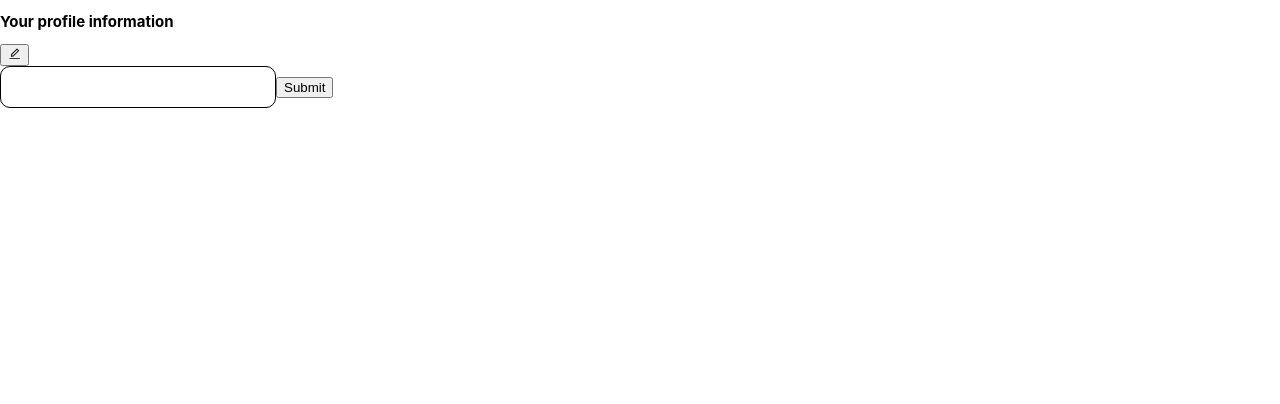
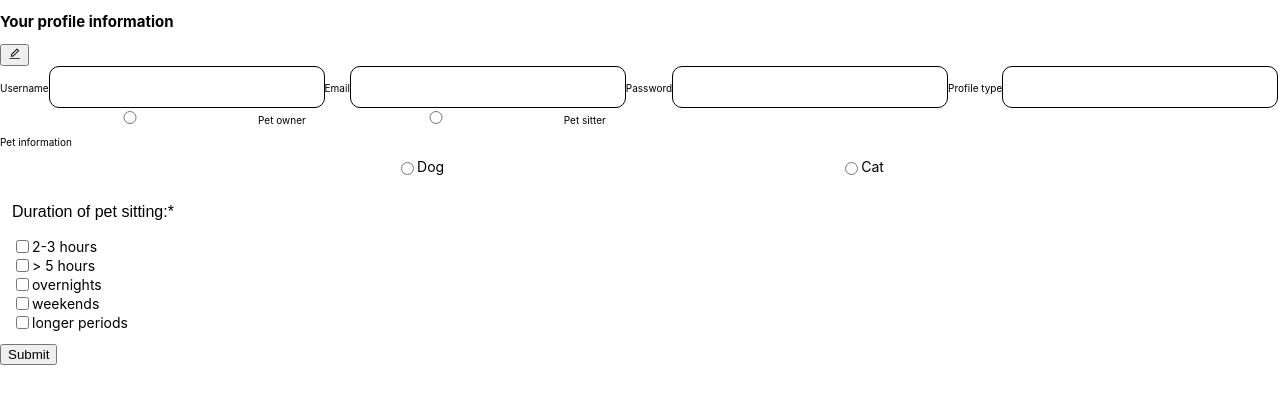
Before and after one commit to sk-phan/final-project, a React (Create React App) app in the folder frontend/: page /profile in a window 1280 px wide. Shown: the top 404 px of the page. Built offline with nearby package versions, Linux system fonts and the light colour scheme.

Commit message:
set up profile form

```diff
--- a/frontend/src/pages/Profile.js
+++ b/frontend/src/pages/Profile.js
@@ -5,12 +5,22 @@ import { user } from "../reducers/user";
 import { NavBar } from "../components/NavBar";
 import { AiOutlineEdit } from 'react-icons/ai';
 
+import styled from "styled-components";
+
+
 export const Profile = () => {
 
     const [username, setUsername ]= useState('');
+    const [email, setEmail ]= useState('');
+    const [password, setPassword ]= useState('');
+    const [profileType, setProfileType] = useState('');
+    const [animalType, setAnimalType] = useState('')
+    const [preferableTime, setPreferableTime] = useState([])
 
     const dispatch = useDispatch();
     const userProfile = useSelector(state => state.user.userData)
+
+    const preferTimeOption = ['2-3 hours', ' > 5 hours', 'overnights', 'weekends', 'longer periods'];
 
     console.log(userProfile)
 
@@ -34,6 +44,15 @@ export const Profile = () => {
       .catch(error => console.log(error))
     }
 
+    const onTimeCheckbox = (time) => {
+        if (preferableTime.includes(time)) {
+          const timeArray = preferableTime.filter(item => item !== time );
+          setPreferableTime(timeArray)
+        }
+
+        else setPreferableTime([...preferableTime, time])
+    }
+
     return (
         <div>
             <div>
@@ -42,17 +61,132 @@ export const Profile = () => {
             </div>
             <form onSubmit={onSubmit}>
                 <label htmlFor="username">
+                    Username
                     <input
+                        id='username'
                         type='text'
                         value={username}
                         onChange={(e) => setUsername(e.target.value)}
                     />
                 </label>
-                <button type="submit">Submit</button>
-            </form>
+                <label htmlFor="email">
+                    Email
+                    <input
+                        id='email'
+                        type='email'
+                        value={email}
+                        onChange={(e) => setEmail(e.target.value)}
+                    />
+                </label>
+                <label htmlFor="password">
+                    Password
+                    <input
+                        id='password'
+                        type='password'
+                        value={password}
+                        onChange={(e) => setPassword(e.target.value)}
+                    />
+                </label>
+                <label htmlFor="password">
+                    Profile type
+                    <input
+                        id='password'
+                        type='email'
+                        value={username}
+                        onChange={(e) => setUsername(e.target.value)}
+                    />
+                </label>
+                <div>
+                    <label>
+                        <input
+                            type='radio'
+                            value='Pet owner'
+                            checked = {profileType === 'Pet owner'}
+                            onChange = {(e) => setProfileType(e.target.value)}
+                        />
+                        Pet owner
+                    </label>
+                    <label>
+                        <input
+                            type='radio'
+                            value='Pet sitter'
+                            checked = {profileType === 'Pet sitter'}
+                            onChange = {(e) => setProfileType(e.target.value)}
+                        />
+                        Pet sitter
+                    </label>
+                </div>
+
+                <p>Pet information</p>
+                <ProfileContainer>
+            <RadioLabel htmlFor='dog'>
+                <RadioInput
+                  id='dog'
+                  type = 'radio'
+                  value = 'dog'
+                  checked = {animalType === 'dog'}
+                  onChange = {(e) => setAnimalType(e.target.value)}
+                />
+                Dog
+            </RadioLabel>
+            <RadioLabel htmlFor='cat'>
+            <RadioInput
+                id='cat'
+                type = 'radio'
+                value = 'cat'
+                checked = {animalType === 'cat'}
+                onChange = {(e) => setAnimalType(e.target.value)}
+              />
+                Cat
+            </RadioLabel>
+            </ProfileContainer>
+            <div className="checkbox-container">
+                <P>Duration of pet sitting:*</P>
+                {preferTimeOption.map(item => {
+                    return <RadioLabel htmlFor={item}>
+                            <RadioInput
+                            id={item}
+                            type='checkbox'
+                            value = {item}
+                            checked = {preferableTime.includes(item)}
+                            onChange = { () => onTimeCheckbox(item) }
+                            />
+                            {item}
+             </RadioLabel>
+           })}
+           </div>
 
 
+            <button type="submit">Submit</button>
+            </form>
         </div>
     )
 
 }
+
+const P = styled.p`
+    font-family: 'Raleway', sans-serif;
+    font-style: normal;
+    font-weight: 400;
+    font-size: 1.6rem;
+`
+const RadioLabel = styled.label`
+  display:flex;
+  align-items: center;
+  font-size: 14px;
+`
+
+const RadioInput = styled.input`
+  width: fit-content;
+  color:#FD9951;
+`
+
+const DateLabel = styled(P)`
+  margin: 0 0 0.2rem 0.2rem;
+`
+
+
+const ProfileContainer = styled.div`
+  display: flex;
+  justify-content: space-evenly;
+`
```
Also changed, not shown: 1 other file (tests, documents, lock files or other folders).
